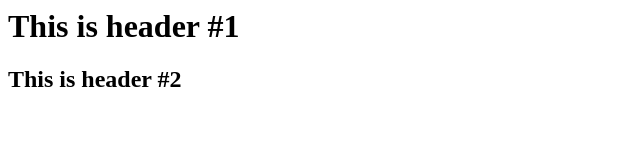
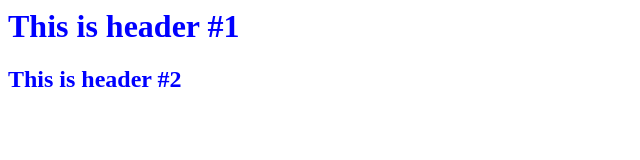
Before and after one commit to vinuta-projects/example, a plain HTML site: page index.html in a window 1280 px wide. Shown: the whole page, without its empty margins (0-640 px from the left). Drawn offline with Linux system fonts and the light colour scheme.

Commit message:
added script file and changed homepage file

```diff
--- a/index.html
+++ b/index.html
@@ -1,4 +1,7 @@
 <html>
+<head>
+	<link rel= "stylesheet" type="text/css" href=styles/style.css>
+</head>
 <body>
 	<h1> This is header #1</h1>
 	<h2> This is header #2</h2>
```
Also changed, not shown: scripts/app.js (added).
